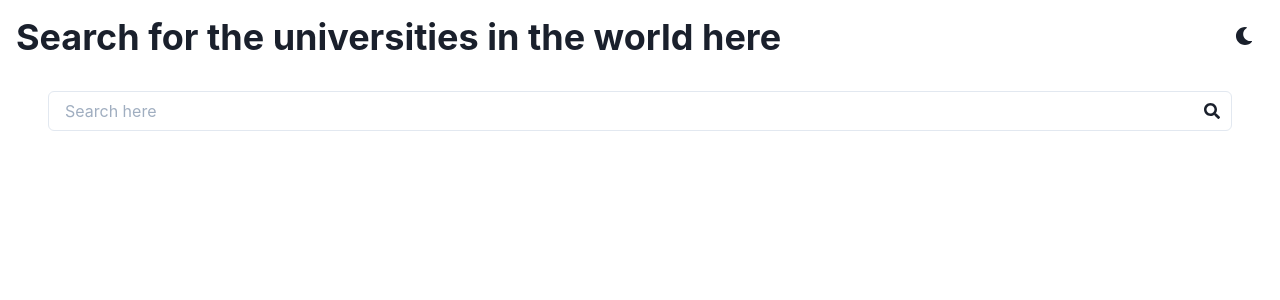
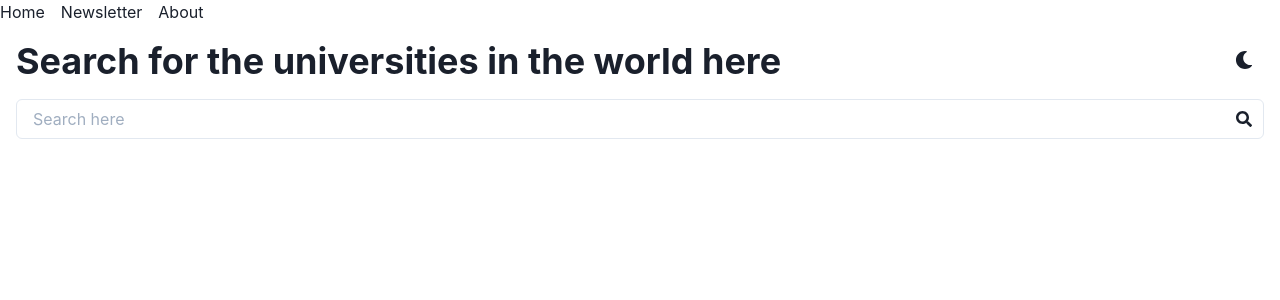
Before and after one commit to dandyling/university-search, a React (Create React App) app: page / in a window 1280 px wide. Shown: the top 300 px of the page. Built offline with nearby package versions, Linux system fonts and the light colour scheme.

Commit message:
feat: :sparkles: Add react-router

```diff
--- a/package.json
+++ b/package.json
@@ -17,6 +17,7 @@
     "react": "^17.0.1",
     "react-dom": "^17.0.1",
     "react-icons": "^4.2.0",
+    "react-router-dom": "^5.2.0",
     "react-scripts": "4.0.3",
     "swr": "^0.5.3",
     "typescript": "^3.9.5",
@@ -42,5 +43,8 @@
       "last 1 firefox version",
       "last 1 safari version"
     ]
+  },
+  "devDependencies": {
+    "@types/react-router-dom": "^5.1.7"
   }
 }
--- /dev/null
+++ b/src/About.tsx
@@ -0,0 +1,10 @@
+import { Flex, Heading } from "@chakra-ui/react";
+import React from "react";
+
+export const About = () => {
+  return (
+    <Flex direction="column" minH="100vh" p={4} justifyContent="flex-start">
+      <Heading as="h1">About</Heading>
+    </Flex>
+  );
+};
--- a/src/App.tsx
+++ b/src/App.tsx
@@ -1,95 +1,40 @@
-import {
-  Box,
-  Center,
-  ChakraProvider,
-  Flex,
-  Heading,
-  Icon,
-  Input,
-  InputGroup,
-  InputRightElement,
-  List,
-  ListItem,
-  Spinner,
-  theme,
-} from "@chakra-ui/react";
+import { ChakraProvider, Flex, List, ListItem, theme } from "@chakra-ui/react";
 import * as React from "react";
-import { useState } from "react";
-import { FaSearch } from "react-icons/fa";
-import useSWR from "swr";
-import { ColorModeSwitcher } from "./ColorModeSwitcher";
+import { BrowserRouter as Router, Link, Route, Switch } from "react-router-dom";
+import { About } from "./About";
+import { Home } from "./Home";
+import { Newsletter } from "./Newsletter";
 
 export const App = () => {
-  const [name, setName] = useState("");
-  const apiPath = `http://universities.hipolabs.com/search?name=${name}`;
-  const shouldFetch = name.length > 1;
-  const { data, error } = useSWR<University[]>(
-    shouldFetch ? apiPath : null,
-    fetcher
-  );
-
   return (
-    <ChakraProvider theme={theme}>
-      <Box textAlign="center" fontSize="xl">
-        <Flex direction="column" minH="100vh" p={4} justifyContent="flex-start">
-          <Flex w="100%" justifyContent="space-between">
-            <Heading as="h1">
-              Search for the universities in the world here
-            </Heading>
-            <ColorModeSwitcher />
-          </Flex>
-          <Box p={8}>
-            <InputGroup>
-              <Input
-                value={name}
-                onChange={(e) => setName(e.currentTarget.value)}
-                placeholder="Search here"
-              />
-              <InputRightElement
-                pointerEvents="none"
-                children={<Icon as={FaSearch} />}
-              />
-            </InputGroup>
-          </Box>
-          {error && (
-            <Box>
-              <Heading as="h2" color="red">
-                Error: {error.message}
-              </Heading>
-            </Box>
-          )}
-          {!data && !error && shouldFetch && (
-            <Center position="fixed" w="100vw" h="100vh">
-              <Spinner />
-            </Center>
-          )}
-          {data && data.length > 0 && (
-            <>
-              <Heading size="lg" as="h2">
-                {data.length} results
-              </Heading>
-              <Box p={4}>
-                <List>
-                  {data.map((d) => {
-                    const state = d["state-province"]
-                      ? `, ${d["state-province"]}`
-                      : "";
-                    return (
-                      <ListItem>{`${d.name} - ${d.country}${state}`}</ListItem>
-                    );
-                  })}
-                </List>
-              </Box>
-            </>
-          )}
-          {data && data.length === 0 && (
-            <Heading as="h2" size="lg">
-              Couldn't find any university with the name {name}
-            </Heading>
-          )}
+    <Router>
+      <ChakraProvider theme={theme}>
+        <Flex as="nav">
+          <List display="flex" flexDirection="row">
+            <ListItem mr={4}>
+              <Link to="/">Home</Link>
+            </ListItem>
+            <ListItem mr={4}>
+              <Link to="/newsletter">Newsletter</Link>
+            </ListItem>
+            <ListItem>
+              <Link to="/about">About</Link>
+            </ListItem>
+          </List>
         </Flex>
-      </Box>
-    </ChakraProvider>
+        <Switch>
+          <Route path="/newsletter">
+            <Newsletter />
+          </Route>
+          <Route path="/about">
+            <About />
+          </Route>
+          <Route path="/">
+            <Home />
+          </Route>
+        </Switch>
+      </ChakraProvider>
+    </Router>
   );
 };
 
--- /dev/null
+++ b/src/Home.tsx
@@ -0,0 +1,86 @@
+import {
+  Box,
+  Center,
+  Flex,
+  Heading,
+  Icon,
+  Input,
+  InputGroup,
+  InputRightElement,
+  List,
+  ListItem,
+  Spinner,
+} from "@chakra-ui/react";
+import React, { useState } from "react";
+import { FaSearch } from "react-icons/fa";
+import useSWR from "swr";
+import { fetcher, University } from "./App";
+import { ColorModeSwitcher } from "./ColorModeSwitcher";
+
+export const Home = () => {
+  const [name, setName] = useState("");
+  const apiPath = `http://universities.hipolabs.com/search?name=${name}`;
+  const shouldFetch = name.length > 1;
+  const { data, error } = useSWR<University[]>(
+    shouldFetch ? apiPath : null,
+    fetcher
+  );
+
+  return (
+    <Flex direction="column" minH="100vh" p={4} justifyContent="flex-start">
+      <Flex w="100%" justifyContent="space-between">
+        <Heading as="h1">Search for the universities in the world here</Heading>
+        <ColorModeSwitcher />
+      </Flex>
+      <Box py={4}>
+        <InputGroup>
+          <Input
+            value={name}
+            onChange={(e) => setName(e.currentTarget.value)}
+            placeholder="Search here"
+          />
+          <InputRightElement
+            pointerEvents="none"
+            children={<Icon as={FaSearch} />}
+          />
+        </InputGroup>
+      </Box>
+      {error && (
+        <Box>
+          <Heading as="h2" color="red">
+            Error: {error.message}
+          </Heading>
+        </Box>
+      )}
+      {!data && !error && shouldFetch && (
+        <Center position="fixed" w="100vw" h="100vh">
+          <Spinner />
+        </Center>
+      )}
+      {data && data.length > 0 && (
+        <>
+          <Heading size="lg" as="h2">
+            {data.length} results
+          </Heading>
+          <Box p={4}>
+            <List>
+              {data.map((d) => {
+                const state = d["state-province"]
+                  ? `, ${d["state-province"]}`
+                  : "";
+                return (
+                  <ListItem>{`${d.name} - ${d.country}${state}`}</ListItem>
+                );
+              })}
+            </List>
+          </Box>
+        </>
+      )}
+      {data && data.length === 0 && (
+        <Heading as="h2" size="lg">
+          Couldn't find any university with the name {name}
+        </Heading>
+      )}
+    </Flex>
+  );
+};
--- /dev/null
+++ b/src/Newsletter.tsx
@@ -0,0 +1,10 @@
+import { Flex, Heading } from "@chakra-ui/react";
+import React from "react";
+
+export const Newsletter = () => {
+  return (
+    <Flex direction="column" minH="100vh" p={4} justifyContent="flex-start">
+      <Heading as="h1">Newsletter</Heading>
+    </Flex>
+  );
+};
```
Also changed, not shown: 1 other file (tests, documents, lock files or other folders).
